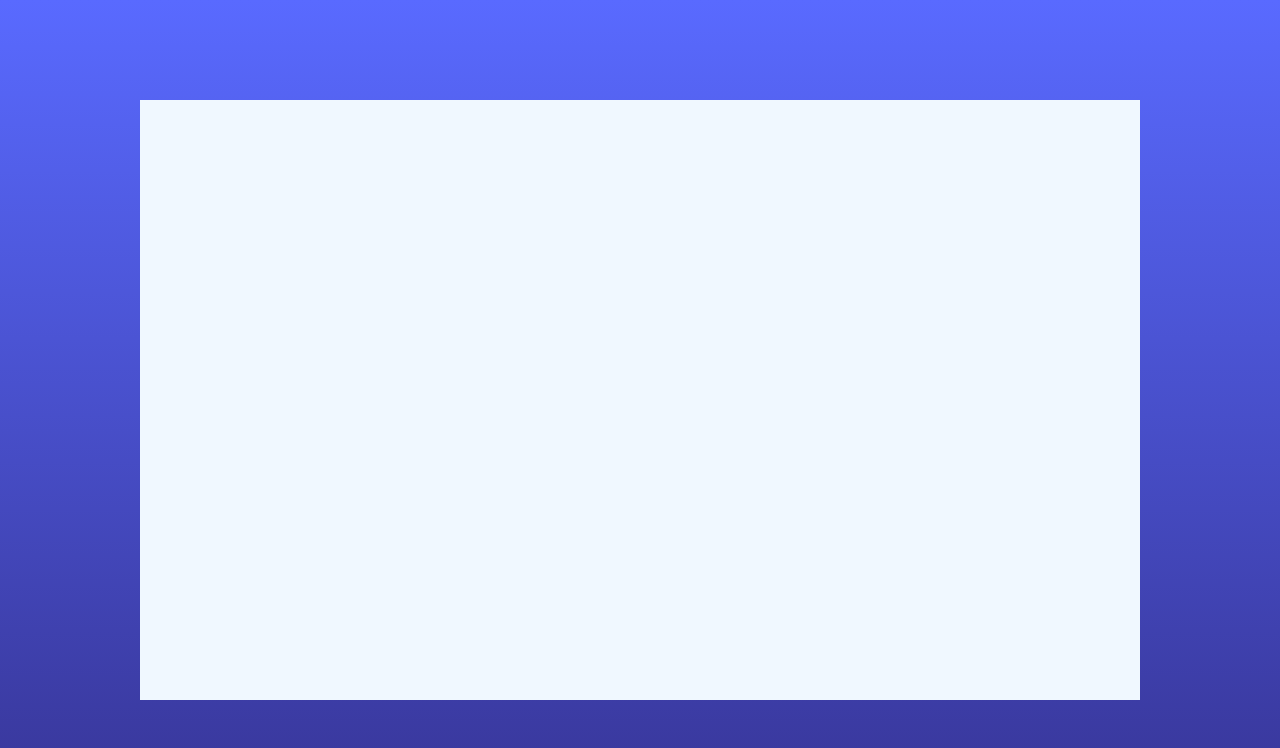
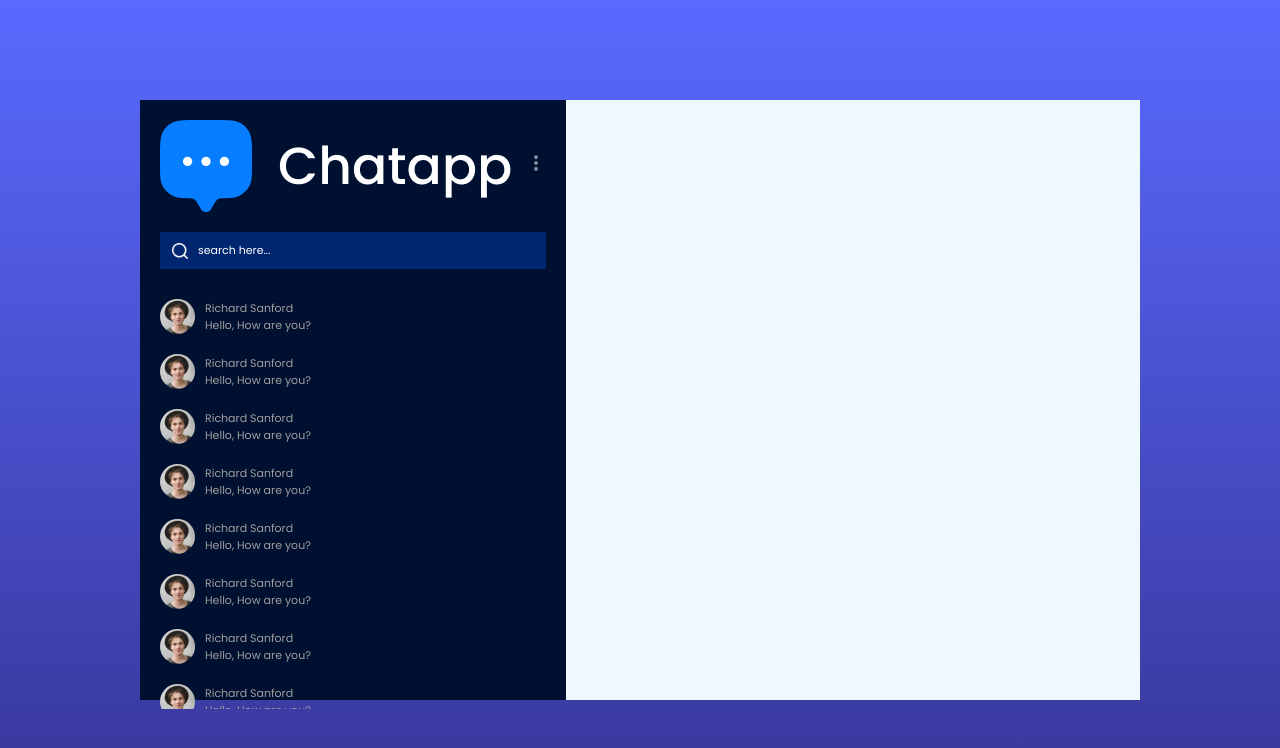
Before and after one commit to RakshaDas/react_chat_app, a React (Vite) app: page /chat in a window 1280 px wide. Shown: the top 748 px of the page. Built offline with nearby package versions, Linux system fonts and the light colour scheme.

Commit message:
Build LeftSidebar

```diff
--- a/src/components/LeftSidebar/LeftSidebar.css
+++ b/src/components/LeftSidebar/LeftSidebar.css
@@ -0,0 +1,85 @@
+.ls {
+  background: #001030;
+  color: white;
+  height: 75vh;
+}
+
+.ls-top {
+  padding: 20px;
+}
+
+.ls-nav {
+  display: flex;
+  justify-content: space-between;
+  align-items: center;
+}
+
+.ls-nav .logo {
+  max-width: 140px;
+}
+
+.ls-nav .menu img {
+  max-height: 20px;
+  opacity: 0.6;
+  cursor: pointer;
+}
+
+.ls-search {
+  background-color: #002670;
+  display: flex;
+  align-items: center;
+  gap: 10px;
+  padding: 10px 12px;
+  margin-top: 20px;
+}
+
+.ls-search img {
+  width: 16px;
+}
+.ls-search input {
+  background: transparent;
+  border: none;
+  outline: none;
+  color: white;
+  font-size: 11px;
+}
+
+.ls-search input::placeholder {
+  color: white;
+}
+
+.ls-list {
+  display: flex;
+  flex-direction: column;
+  height: 70%;
+  overflow-y: scroll;
+}
+.friends img {
+  width: 35px;
+  aspect-ratio: 1/1;
+  border-radius: 50%;
+}
+.friends {
+  display: flex;
+  align-items: center;
+  gap: 10px;
+  padding: 10px 20px;
+  cursor: pointer;
+  font-size: 13px;
+}
+
+.friends div {
+  display: flex;
+  flex-direction: column;
+}
+.friends div {
+  color: #9f9f9f;
+  font-size: 11px;
+}
+.friends:hover {
+  background-color: #077eff;
+}
+
+.friends:hover span {
+  color: white;
+}
--- a/src/components/LeftSidebar/LeftSidebar.jsx
+++ b/src/components/LeftSidebar/LeftSidebar.jsx
@@ -1,8 +1,37 @@
 import React from "react";
 import "./LeftSidebar.css";
+import assets from "../../assets/assets";
 
 const LeftSidebar = () => {
-  return <div></div>;
+  return (
+    <div className="ls">
+      <div className="ls-top">
+        <div className="ls-nav">
+          <img src={assets.logo} alt="" />
+          <div className="menu">
+            <img src={assets.menu_icon} alt="" />
+          </div>
+        </div>
+        <div className="ls-search">
+          <img src={assets.search_icon} alt="" />
+          <input type="text" placeholder="search here..." />
+        </div>
+      </div>
+      <div className="ls-list">
+        {Array(12)
+          .fill("")
+          .map((item, index) => (
+            <div key={index} className="friends">
+              <img src={assets.profile_img} alt="" />
+              <div>
+                <p>Richard Sanford</p>
+                <span>Hello, How are you?</span>
+              </div>
+            </div>
+          ))}
+      </div>
+    </div>
+  );
 };
 
 export default LeftSidebar;
--- a/src/index.css
+++ b/src/index.css
@@ -5,3 +5,7 @@
   box-sizing: border-box;
   font-family: Poppins;
 }
+
+::-webkit-scrollbar {
+  display: none;
+}
```
